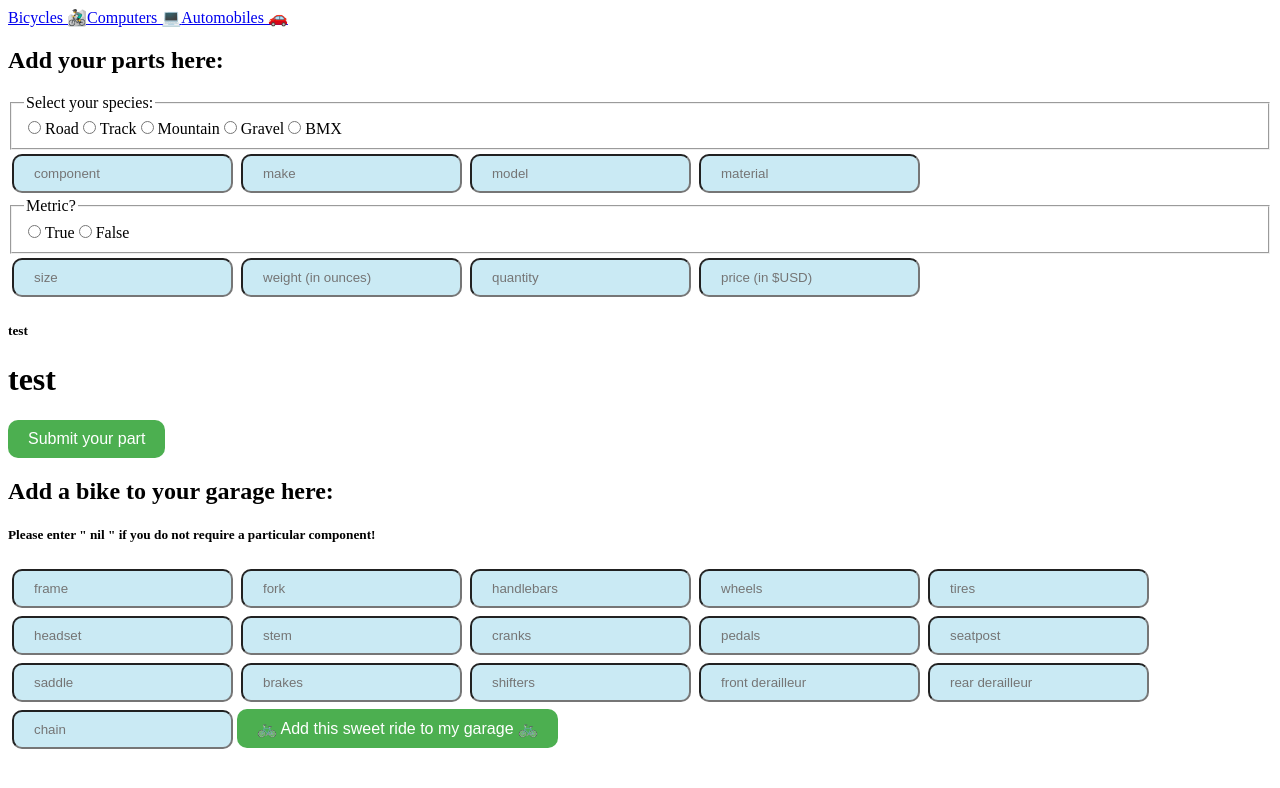
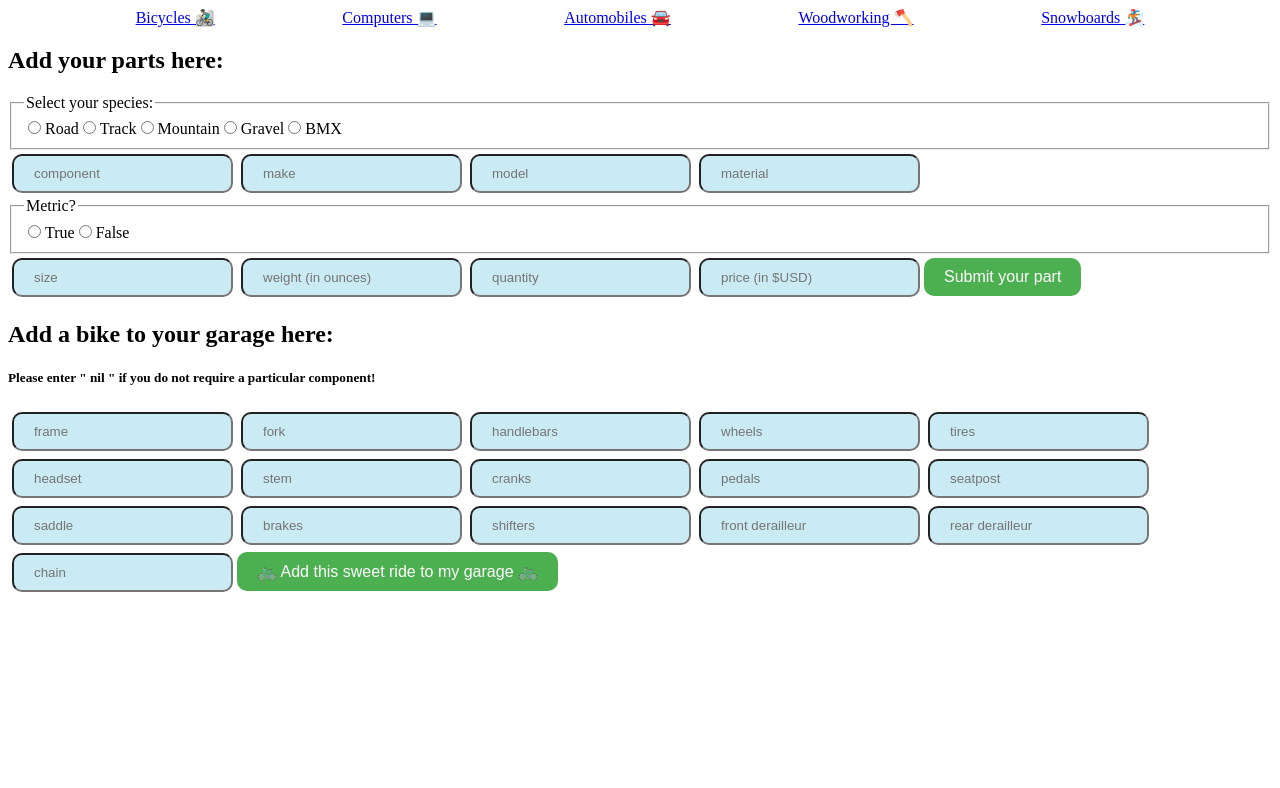
Before and after one commit to SamRobinson-2511/garage_door_frontend, a React (Create React App) app: page /bicycles in a window 1280 px wide. Shown: the top 788 px of the page. Built offline with nearby package versions, Linux system fonts and the light colour scheme.

Commit message:
slowly but surely

```diff
--- a/src/App.js
+++ b/src/App.js
@@ -1,17 +1,19 @@
 import { Route, Switch } from 'react-router-dom'
-import { useEffect, useState } from 'react'
+// import { useEffect, useState } from 'react'
 
 // import './App.css';
-import FormData from './LoginForm'
+// import FormData from './LoginForm'
 import MyGarage from './MyGarage';
 import Bicycles from './Bicycles';
 // import BikePartsForm from './BikePartsForm';
 // import NewBikeForm from './NewBikeForm';
 
 
+
 function App() {
   return (
     <div>
+
       <MyGarage />
       <Switch>
         <Route path="/bicycles">
--- a/src/BikeCard.js
+++ b/src/BikeCard.js
@@ -15,19 +15,29 @@ function BikeCard () {
 
 
 
-//ul
+
 
 
     return (
+
+        <div> hello
             <div>bike card
                 <li className="bikeCard" >
                     <h2>Name</h2>
                     <h3>Species</h3>
-                <img src={""} >bike.image</img>
+                    <img src={""} alt="" >bike.image</img>
                     <h5>rest of parts in other h5 tags</h5>
                 </li>
+            </div>
+
+            <form>
+                Maintenance Log
+                <label for="dateLog">Date of log:</label>
+                <input type="date" id="dateLog" name="dateLog" value={""} />
+
+            </form>
         </div>
     )
 };
 
-export default BikeCard
+export default BikeCard;
--- a/src/BikePartsForm.js
+++ b/src/BikePartsForm.js
@@ -141,7 +141,7 @@ function BikePartsForm () {
 
                 <input onChange={(e) => setPrice(e.target.value)} type="number" step="0.01" name="price" placeholder="price (in $USD)" value={price} required min="0" />
 
-                <h5>test</h5> <h1>test</h1>
+
                 <button type="submit" className="submitButton">Submit your part</button>
             </form>
         </div>
--- a/src/MyGarage.css
+++ b/src/MyGarage.css
@@ -1 +1,8 @@
 /* MyGarage css */
+
+.myGarage {
+    display: flex;
+    flex-direction: row;
+    justify-content: space-evenly;
+    align-items: center;
+}
--- a/src/MyGarage.js
+++ b/src/MyGarage.js
@@ -1,7 +1,7 @@
 import React from "react";
 import "./MyGarage.css";
 import {NavLink} from "react-router-dom";
-import Bicycles from "./Bicycles";
+// import Bicycles from "./Bicycles";
 
 
 // MyGarage essentially acting as a navigation bar. from here, select your hobby. lets populate with other hobbies (computers, autos), and set those {react-router}-routes to an under construction message/404 or whatever...
@@ -13,11 +13,15 @@ function MyGarage () {
 
 
     return (
-        <nav id="myGarageNav">
-            <NavLink className="myGarageNavText" exact to="/bicycles">Bicycles 🚵‍♂️</NavLink>
-            <NavLink className="myGarageNavText" exact to="/computers">Computers 💻</NavLink>
-            <NavLink className="myGarageNavText" exact to="/automobiles">Automobiles 🚗</NavLink>
+
+        <nav className="myGarage">
+            <NavLink className="myGarageText" exact to="/bicycles">Bicycles 🚵‍♂️</NavLink>
+            <NavLink className="myGarageText" exact to="/computers">Computers 💻</NavLink>
+            <NavLink className="myGarageText" exact to="/automobiles">Automobiles 🚘</NavLink>
+            <NavLink className="myGarageText" exact to="/woodworking">Woodworking 🪓</NavLink>
+            <NavLink className="myGarageText" exact to="/snowboards">Snowboards 🏂</NavLink>
         </nav>
+
     )
 };
 
```
Also changed, not shown: src/Bicycles.js (+6 -2 lines). Lines whose indentation alone changed are shown as unchanged.
